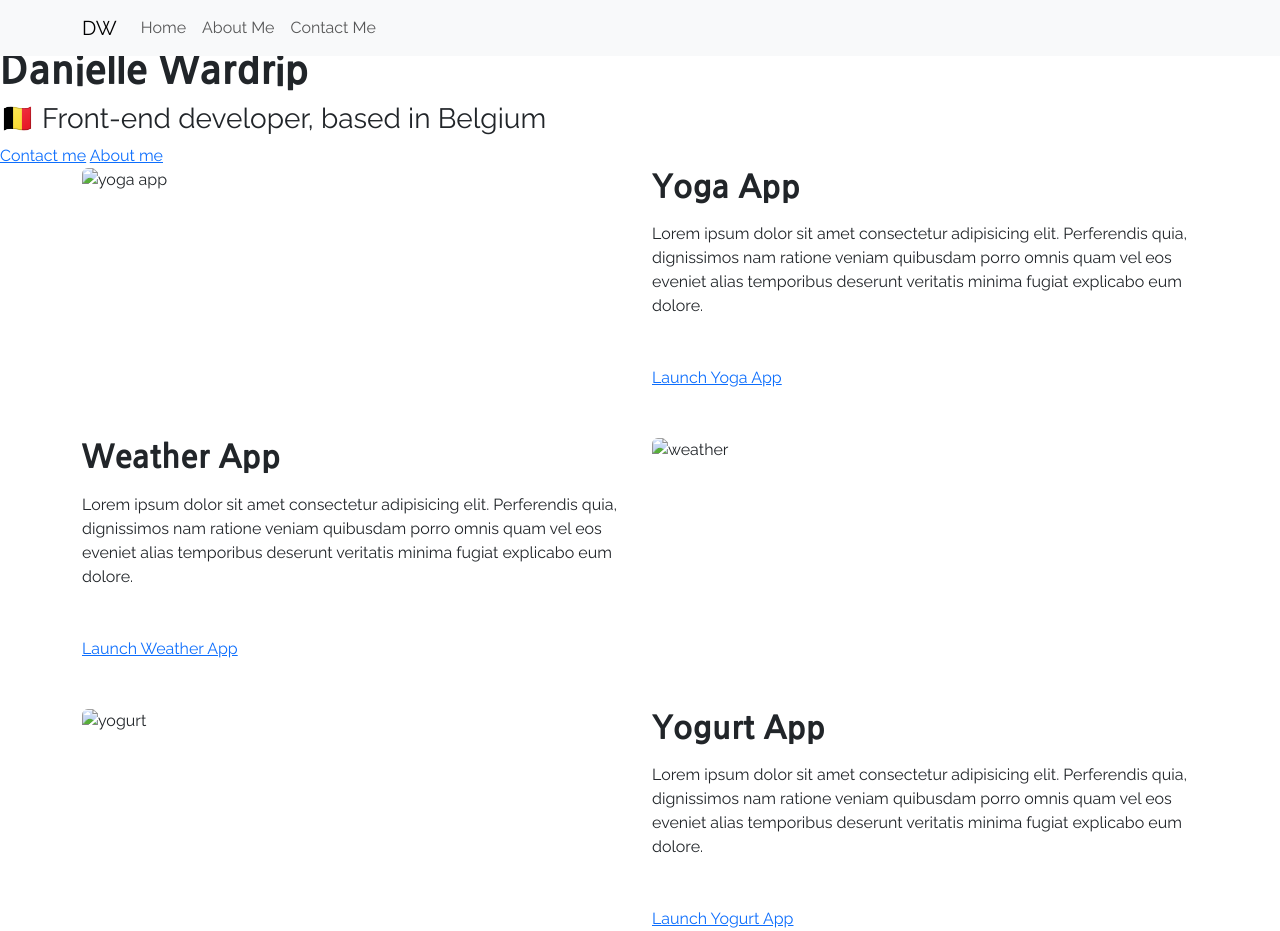
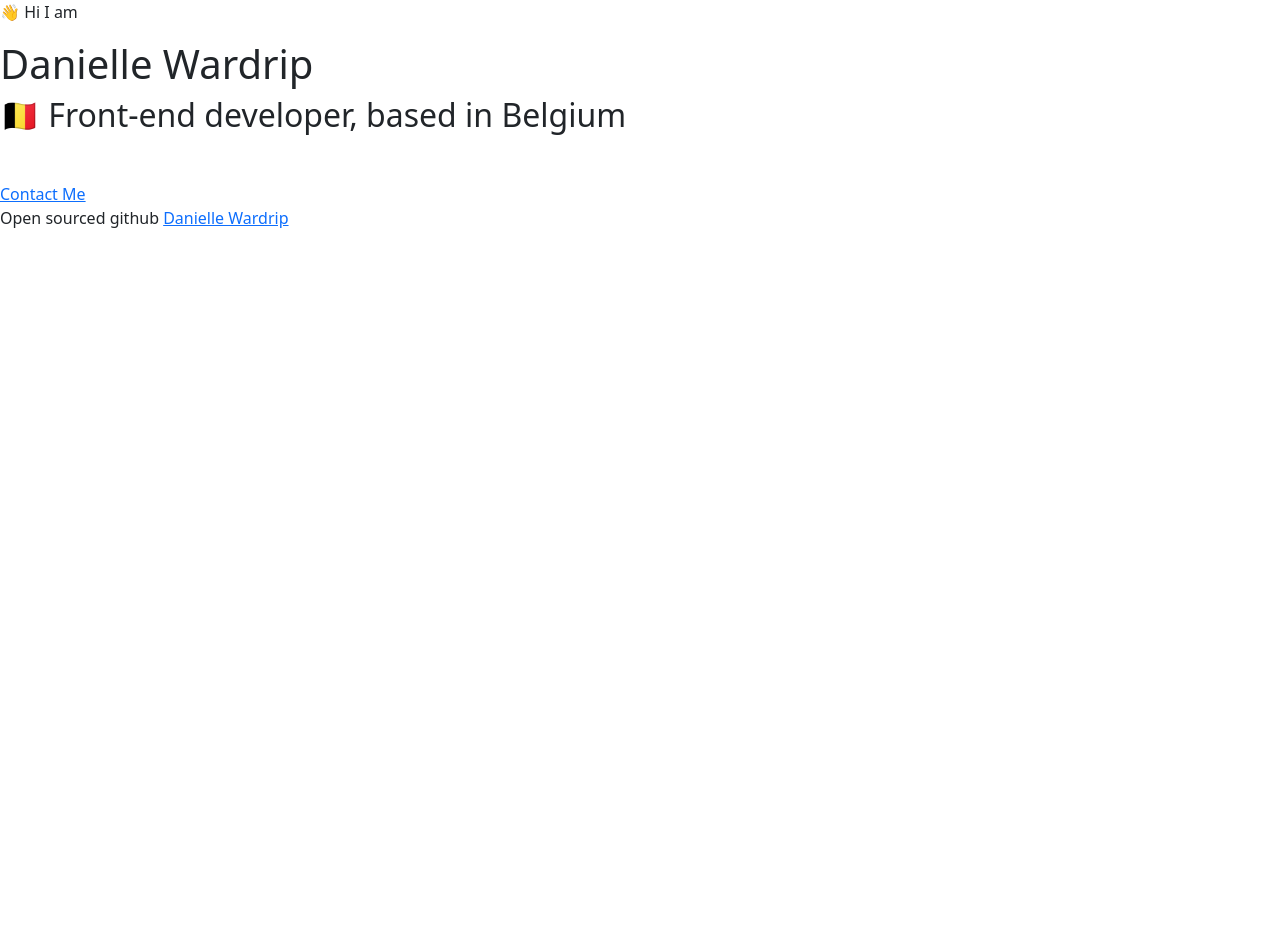
Before and after one commit to Dwardrip/Portfolio, a plain HTML site: page index.html in a window 1280 px wide. After the commit the page ends 800 px from the top, so only its background shows below. Drawn offline with nearby package versions, Linux system fonts and the light colour scheme.

Commit message:
Update index.html

```diff
--- a/index.html
+++ b/index.html
@@ -5,116 +5,28 @@
     <meta http-equiv="X-UA-Compatible" content="IE=edge">
     <meta name="description" content="Portfolio website for Danielle Wardrip">
     <meta name="viewport" content="width=device-width, initial-scale=1.0">
+    <title>Danielle Wardrip</title>
      <link href="https://cdn.jsdelivr.net/npm/bootstrap@5.3.0-alpha3/dist/css/bootstrap.min.css" rel="stylesheet" integrity="sha384-KK94CHFLLe+nY2dmCWGMq91rCGa5gtU4mk92HdvYe+M/SXH301p5ILy+dN9+nJOZ" crossorigin="anonymous">
     <link rel="preconnect" href="https://fonts.googleapis.com">
 <link rel="preconnect" href="https://fonts.gstatic.com" crossorigin>
 <link href="https://fonts.googleapis.com/css2?family=Nanum+Gothic:wght@800&display=swap" rel="stylesheet">
 <link href="https://fonts.googleapis.com/css2?family=Nanum+Gothic:wght@400;800&display=swap" rel="stylesheet">
-    <link href="https://fonts.googleapis.com/css2?family=Dosis&family=Nanum+Gothic:wght@400;800&family=Raleway&display=swap" rel="stylesheet">
-<link rel="stylesheet" href="css/styles.css" type="text/css">
+<link href="https://fonts.googleapis.com/css2?family=Dosis&family=Nanum+Gothic:wght@400;800&family=Raleway&display=swap" rel="stylesheet">
+<link rel="stylesheet" href="css/portfolio.css" type="text/css">
 <script src="https://kit.fontawesome.com/2fd84ebfdd.js" crossorigin="anonymous"></script>
-     <title>Danielle Wardrip</title>
+
+
+
 </head>
-  <body>
-    <nav class="navbar navbar-expand-lg navbar-light bg-light fixed-top">
-      <div class="container">
-        <a class="navbar-brand" href="/index.html" title="Danielle Wardrip"> DW </a>
-        <button
-          class="navbar-toggler"
-          type="button"
-          data-bs-toggle="collapse"
-          data-bs-target="#navbarNavDropdown"
-          aria-controls="navbarNavDropdown"
-          aria-expanded="false"
-          aria-label="Toggle navigation"
-        >
-          <span class="navbar-toggler-icon"></span>
-        </button>
-        <div class="collapse navbar-collapse" id="navbarNavDropdown">
-          <ul class="navbar-nav">
-            <li class="nav-item">
-              <a class="nav-link" href="/index.html" title="Homepage">Home</a>
-            </li>
-            <li class="nav-item">
-              <a class="nav-link" href="/about/about.html" title="About Danielle Wardrip">About Me</a>
-            </li>
-            <li class="nav-item">
-              <a class="nav-link" href="/about/about.html#contact" title="Contact Danielle Wardrip">Contact Me</a>
-            </li>
-            <li class="nav-item dropdown"></li>
-          </ul>
-        </div>
-      </div>
-    </nav>
-    <h2>👋 Hi I am</h2>
-    <h1>Danielle Wardrip</h1>
-    <h3>🇧🇪 Front-end developer, based in Belgium</h3>
-
-    <div class="navigation-links">
-      <a href="/about/about.html#contact" class="contact-link" title="Contact Danielle Wardrip">Contact me</a>
-      <a href="/about/about.html" class="about-link" title="About Danielle Wardrip">About me</a>
-    </div>
-
-    <div class="container">
-      <div class="row">
-        <div class="col-md-6">
-          <img src="images/yoga.png" alt="yoga app" class="img-fluid rounded d-none d-sm-block" />
-        </div>
-        <div class="col-md-6">
-          <h2 class="mb-3">Yoga App</h2>
-          <p>
-            Lorem ipsum dolor sit amet consectetur adipisicing elit. Perferendis
-            quia, dignissimos nam ratione veniam quibusdam porro omnis quam vel
-            eos eveniet alias temporibus deserunt veritatis minima fugiat
-            explicabo eum dolore.
-          </p>
-          <div class="mt-5">
-            <a href="#" class="primary-link" title="Yoga App">Launch Yoga App</a>
-          </div>
-        </div>
-      </div>
-    </div>
-    <div class="container">
-      <div class="row mt-5">
-        <div class="col-md-6">
-          <h2 class="mb-3">Weather App</h2>
-          <p>
-            Lorem ipsum dolor sit amet consectetur adipisicing elit. Perferendis
-            quia, dignissimos nam ratione veniam quibusdam porro omnis quam vel
-            eos eveniet alias temporibus deserunt veritatis minima fugiat
-            explicabo eum dolore.
-          </p>
-          <div class="mt-5">
-            <a href="#" class="primary-link" title="Weather App">Launch Weather App</a>
-          </div>
-        </div>
-        <div class="col-md-6">
-          <img
-            src="images/weather.png"
-            alt="weather"
-            class="img-fluid rounded d-none d-sm-block"
-          />
-        </div>
-      </div>
-    </div>
-    <div class="container">
-      <div class="row mt-5">
-        <div class="col-md-6">
-          <img src="images/yogurt.png" alt="yogurt" class="img-fluid rounded d-none d-sm-block" />
-        </div>
-        <div class="col-md-6">
-          <h2 class="mb-3">Yogurt App</h2>
-          <p>
-            Lorem ipsum dolor sit amet consectetur adipisicing elit. Perferendis
-            quia, dignissimos nam ratione veniam quibusdam porro omnis quam vel
-            eos eveniet alias temporibus deserunt veritatis minima fugiat
-            explicabo eum dolore.
-          </p>
-          <div class="mt-5">
-            <a href="#" class="primary-link" title="Yogurt App">Launch Yogurt App</a>
-          </div>
-        </div>
-      </div>
-    </div>
-  </body>
+<body>
+   <div class="hero">
+<p>👋 Hi I am</p>
+<h1>Danielle Wardrip</h1>
+<h2 class="mb-5">🇧🇪 Front-end developer, based in Belgium</h2>
+<div>
+    <a href="#" class="btn-branding" title="Contact Me">Contact Me</a>
+</div>
+ </div>
+ <footer>Open sourced github <a href="https://github.com/Dwardrip?tab=repositories" target="_blank">Danielle Wardrip</a></footer>
+</body>
 </html>
```
